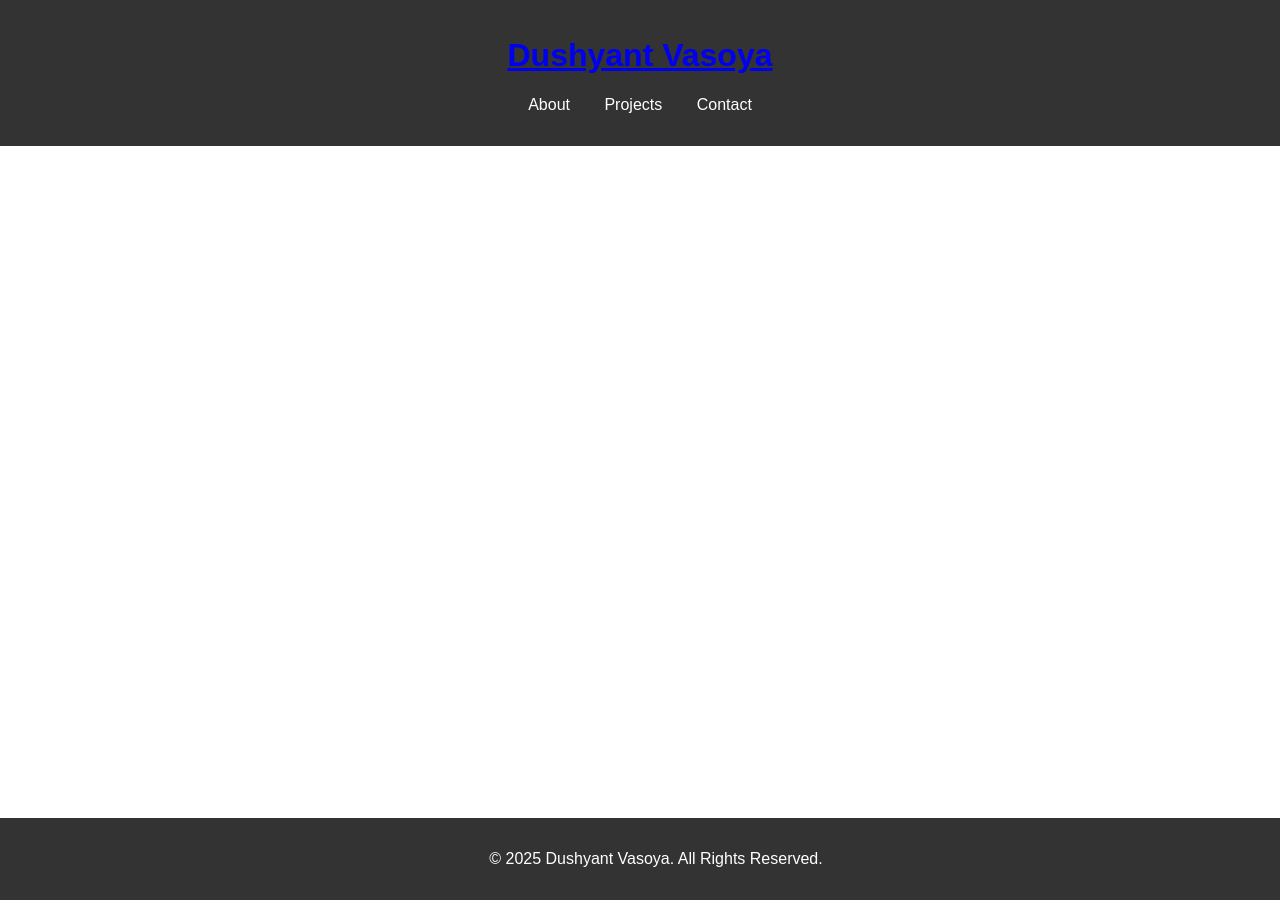
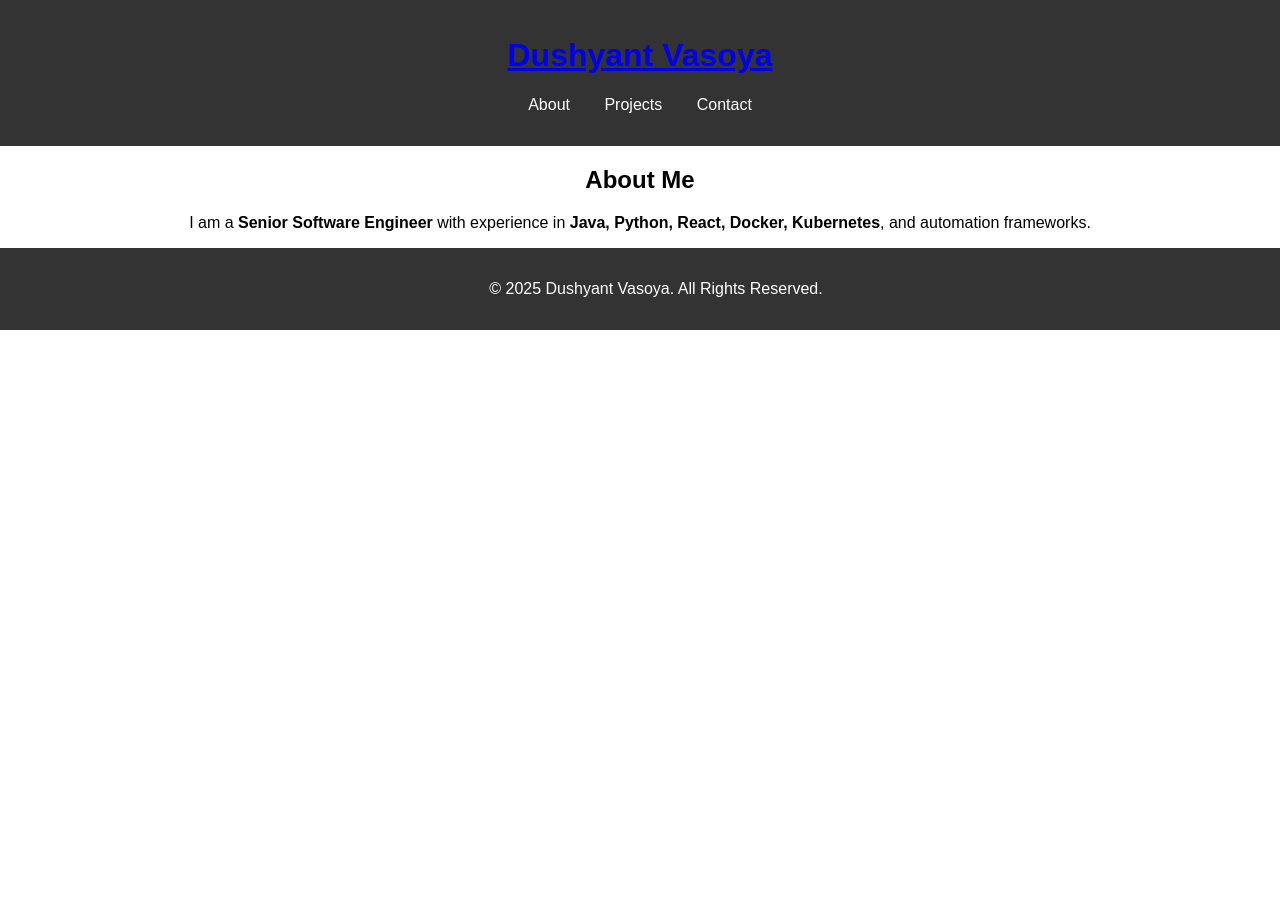
Before and after one commit to DushyantVasoyaUsa/DushyantVasoyaUsa.github.io, a Jekyll site: the page about.html, which Jekyll copies as it is, in a window 1280 px wide. Built offline with Jekyll 4.4.1, drawn with Linux system fonts in a browser that asks for light colours; our own code applies the rules of GitHub Pages for plain Markdown files.

Commit message:
Updated html files
Updated html files to make compatible with Github pages

```diff
--- /dev/null
+++ b/about.html
@@ -0,0 +1,28 @@
+<!DOCTYPE html>
+<html lang="en">
+<head>
+    <meta charset="UTF-8">
+    <meta name="viewport" content="width=device-width, initial-scale=1.0">
+    <title>About - Dushyant Vasoya</title>
+    <link rel="stylesheet" href="assets/css/style.css">
+</head>
+<body>
+    <header>
+        <h1><a href="index.html">Dushyant Vasoya</a></h1>
+        <nav>
+            <ul>
+                <li><a href="about.html">About</a></li>
+                <li><a href="projects.html">Projects</a></li>
+                <li><a href="contact.html">Contact</a></li>
+            </ul>
+        </nav>
+    </header>
+    <main>
+        <h2>About Me</h2>
+        <p>I am a <strong>Senior Software Engineer</strong> with experience in <strong>Java, Python, React, Docker, Kubernetes</strong>, and automation frameworks.</p>
+    </main>
+    <footer>
+        <p>&copy; 2025 Dushyant Vasoya. All Rights Reserved.</p>
+    </footer>
+</body>
+</html>
--- a/assets/css/style.css
+++ b/assets/css/style.css
@@ -25,7 +25,7 @@ footer {
     background: #333;
     color: white;
     padding: 1rem;
-    position: absolute;
+    position: relative;
     width: 100%;
     bottom: 0;
 }
```
Also changed, not shown: contact.html (added, +29 -0 lines), contact.md (deleted, +0 -10 lines), index.html (added, +29 -0 lines), index.md (deleted, +0 -25 lines), projects.html (added, +31 -0 lines), projects.md (deleted, +0 -11 lines), about.md (deleted).
